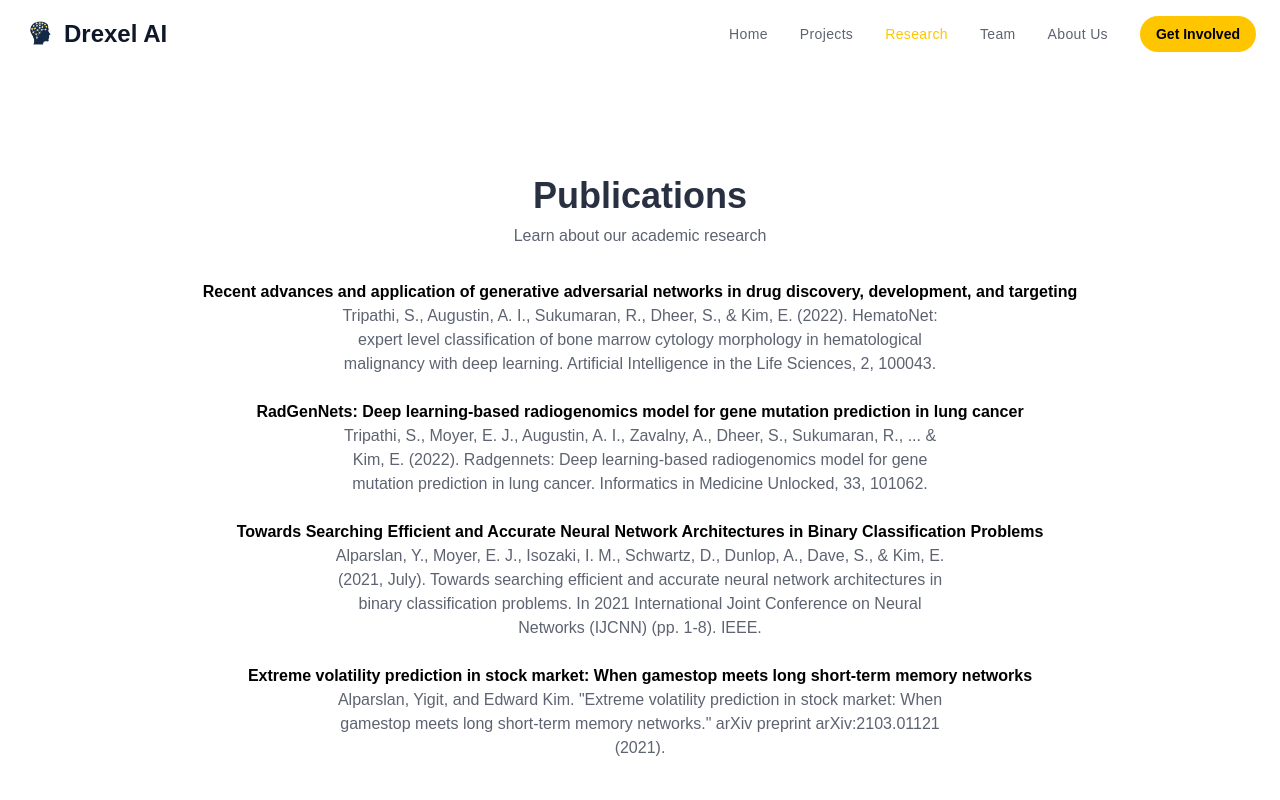
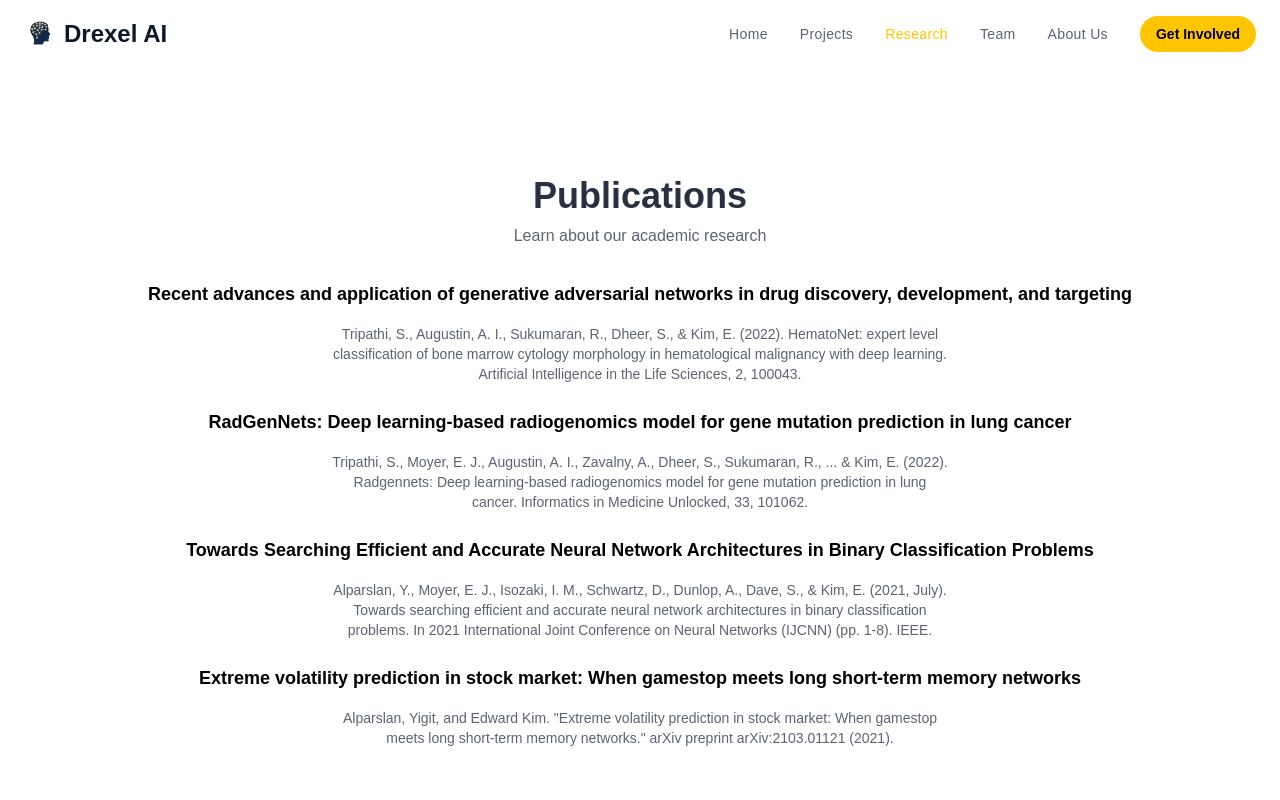
Before and after one commit to drexelai/drexel-ai-website, a React (Vite) app: page /research in a window 1280 px wide. Shown: the top 800 px of the page. Built offline with nearby package versions, Linux system fonts and the light colour scheme.

Commit message:
fixed the publication title's font color and added contact us info

```diff
--- a/src/pages/AboutUsPage.tsx
+++ b/src/pages/AboutUsPage.tsx
@@ -9,15 +9,15 @@ export const AboutUsPage = () => {
       <Section>
           <h2 className="text-2xl font-bold text-gray-700 dark:text-white md:text-4xl">Mission</h2>
           <br/>
-          <p className="text-gray-600 dark:text-gray-300">{clubConfig.main.aboutUS.mission}</p>
+          <p className="text-gray-600 dark:text-gray-300 text-md lg:text-lg">{clubConfig.main.aboutUS.mission}</p>
 
       </Section>
       <Section>
-        <h2 className="text-2xl font-bold text-gray-700 dark:text-white md:text-4xl">What We Do</h2>
+        <h2 className="text-2xl font-bold text-gray-700 dark:text-white md:text-4xl pb-8">What We Do</h2>
         <br/>
         <ul className="space-y-8">
           {clubConfig.main.aboutUS.activities.map((activity) => (
-            <li key={activity.id} className="text-gray-600 dark:text-gray-300">
+            <li key={activity.id} className="text-gray-600 dark:text-gray-300 text-md lg:text-lg">
               <p className="text-gray-700 dark:text-white font-bold inline-block">{activity.title}</p>:{' '}
               {activity.description}
             </li>
@@ -28,7 +28,7 @@ export const AboutUsPage = () => {
         <h2 className="text-2xl font-bold text-gray-700 dark:text-white md:text-4xl">Contact Us</h2>
         <br/>
         {/* <p className="text-gray-600 dark:text-gray-300">Phone: {clubConfig.main.phone}</p> */}
-        <p className="text-gray-600 dark:text-gray-300"><a href="https://dragonlink.drexel.edu/organization/drexelai">President's Email</a></p>
+        <p className="text-gray-600 dark:text-gray-300"><a href="https://dragonlink.drexel.edu/organization/drexelai">az548@drexel.edu</a></p>
       </Section>
     </PageContainer>
   );
--- a/src/pages/ResearchPage.tsx
+++ b/src/pages/ResearchPage.tsx
@@ -19,25 +19,25 @@ export const ResearchPage = () => {
               <br/>
               <ul>
               <li>
-                <h3 className="font-bold"><a href="https://www.sciencedirect.com/science/article/pii/S2667318522000150">Recent advances and application of generative adversarial networks in drug discovery, development, and targeting</a></h3>
-                <p className="lg:mx-auto lg:w-6/12 text-gray-600 dark:text-gray-300">
+                <h3 className="font-bold text-md lg:text-lg dark:text-gray-100 pb-4"><a href="https://www.sciencedirect.com/science/article/pii/S2667318522000150">Recent advances and application of generative adversarial networks in drug discovery, development, and targeting</a></h3>
+                <p className="lg:mx-auto text-sm lg:text-md lg:w-6/12 text-gray-600 dark:text-gray-200">
                 Tripathi, S., Augustin, A. I., Sukumaran, R., Dheer, S., & Kim, E. (2022). HematoNet: expert level classification of bone marrow cytology morphology in hematological malignancy with deep learning. Artificial Intelligence in the Life Sciences, 2, 100043.
               </p></li><br/>
                 <li>
-                <h3 className="font-bold"><a href="https://www.sciencedirect.com/science/article/pii/S235291482200199X">RadGenNets: Deep learning-based radiogenomics model for gene mutation prediction in lung cancer</a></h3>
-                <p className="lg:mx-auto lg:w-6/12 text-gray-600 dark:text-gray-300">
+                <h3 className="font-bold text-md lg:text-lg dark:text-gray-100 pb-4"><a href="https://www.sciencedirect.com/science/article/pii/S235291482200199X">RadGenNets: Deep learning-based radiogenomics model for gene mutation prediction in lung cancer</a></h3>
+                <p className="lg:mx-auto text-sm lg:text-md lg:w-6/12 text-gray-600 dark:text-gray-200">
                 Tripathi, S., Moyer, E. J., Augustin, A. I., Zavalny, A., Dheer, S., Sukumaran, R., ... & Kim, E. (2022). Radgennets: Deep learning-based radiogenomics model for gene mutation prediction in lung cancer. Informatics in Medicine Unlocked, 33, 101062.
               </p></li>
               <br/>
               <li>
-                <h3 className="font-bold"><a href="https://ieeexplore.ieee.org/abstract/document/9533483">Towards Searching Efficient and Accurate Neural Network Architectures in Binary Classification Problems</a></h3>
-                <p className="lg:mx-auto lg:w-6/12 text-gray-600 dark:text-gray-300">
+                <h3 className="font-bold text-md lg:text-lg dark:text-gray-100 pb-4"><a href="https://ieeexplore.ieee.org/abstract/document/9533483">Towards Searching Efficient and Accurate Neural Network Architectures in Binary Classification Problems</a></h3>
+                <p className="lg:mx-auto text-sm lg:text-md lg:w-6/12 text-gray-600 dark:text-gray-200">
                 Alparslan, Y., Moyer, E. J., Isozaki, I. M., Schwartz, D., Dunlop, A., Dave, S., & Kim, E. (2021, July). Towards searching efficient and accurate neural network architectures in binary classification problems. In 2021 International Joint Conference on Neural Networks (IJCNN) (pp. 1-8). IEEE.
               </p></li>
               <br/>
               <li>
-                <h3 className="font-bold"><a href="https://arxiv.org/abs/2103.01121">Extreme volatility prediction in stock market: When gamestop meets long short-term memory networks</a></h3>
-                <p className="lg:mx-auto lg:w-6/12 text-gray-600 dark:text-gray-300">
+                <h3 className="font-bold text-md lg:text-lg dark:text-gray-100 pb-4"><a href="https://arxiv.org/abs/2103.01121">Extreme volatility prediction in stock market: When gamestop meets long short-term memory networks</a></h3>
+                <p className="lg:mx-auto text-sm lg:text-md lg:w-6/12 text-gray-600 dark:text-gray-200">
                 Alparslan, Yigit, and Edward Kim. "Extreme volatility prediction in stock market: When gamestop meets long short-term memory networks." arXiv preprint arXiv:2103.01121 (2021).
               </p></li>
 
```
